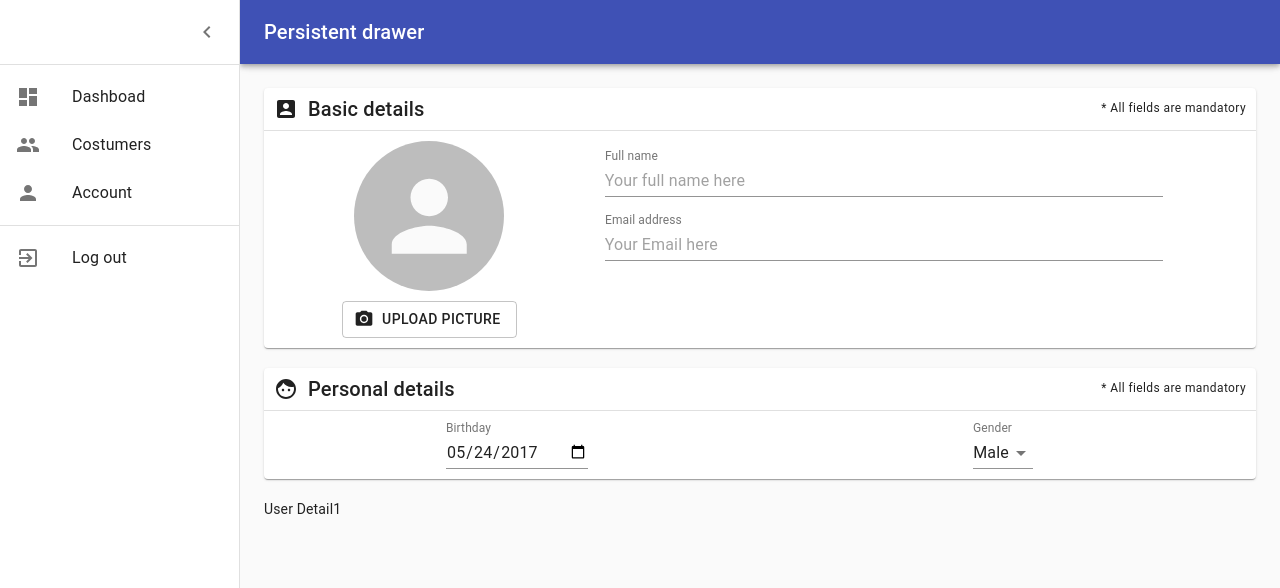
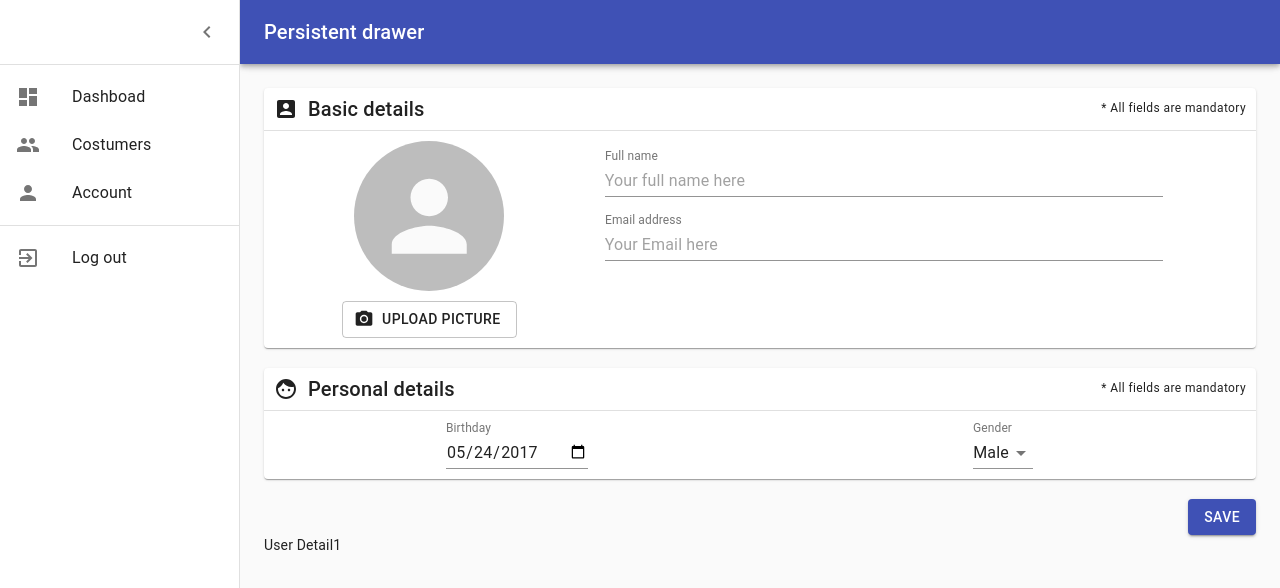
Before and after one commit to Maximilian94/wedclub-frontend, a React (Create React App) app: page /dashboard/user/1 in a window 1280 px wide. Shown: the top 588 px of the page. Built offline with nearby package versions, Linux system fonts and the light colour scheme.

Commit message:
feat: User edit page: Save Button

```diff
--- a/src/components/templates/UserDetail/index.tsx
+++ b/src/components/templates/UserDetail/index.tsx
@@ -1,5 +1,5 @@
 import React from 'react';
-import { Box } from '@material-ui/core';
+import { Box, Button } from '@material-ui/core';
 import { makeStyles } from '@material-ui/core/styles';
 import { RouteComponentProps } from 'react-router-dom';
 
@@ -24,6 +24,11 @@ const UserDetail: React.FC<Props> = ({ match }) => {
     <Box className={classes.box}>
       <BasicUserDetail />
       <PersonalUserDetail />
+      <Box display="flex" justifyContent="flex-end">
+        <Button variant="contained" color="primary">
+          Save
+        </Button>
+      </Box>
       User Detail{match.params.id}
     </Box>
   );
```
